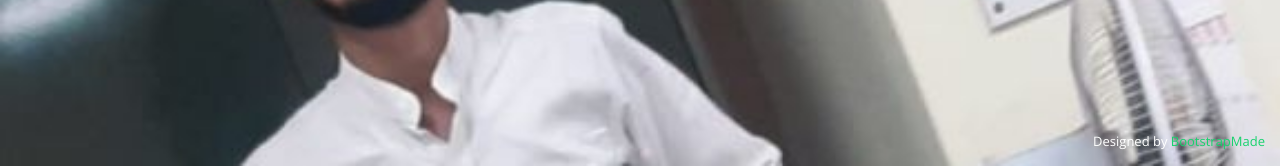
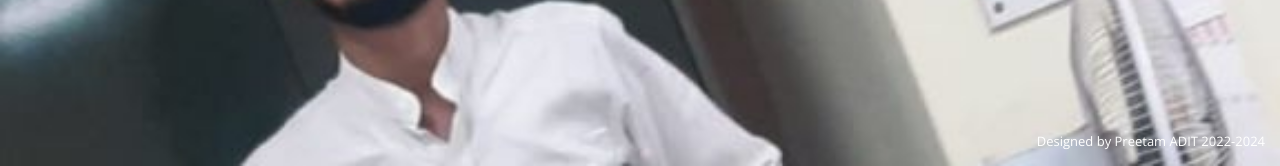
Before and after one commit to Manishsihmar0001/Preetam_portfolio, a plain HTML site: page index.html in a window 1280 px wide. Shown: the part 634-800 px from the top of the page. Drawn offline with nearby package versions, Linux system fonts and the light colour scheme.

Commit message:
Update index.html

```diff
--- a/index.html
+++ b/index.html
@@ -554,7 +554,7 @@
 
   <div class="credits">
 
-    Designed by <a href="https://bootstrapmade.com/">BootstrapMade</a>
+    Designed by Preetam ADIT 2022-2024</a>
   </div>
 
   <!-- Vendor JS Files -->
```
